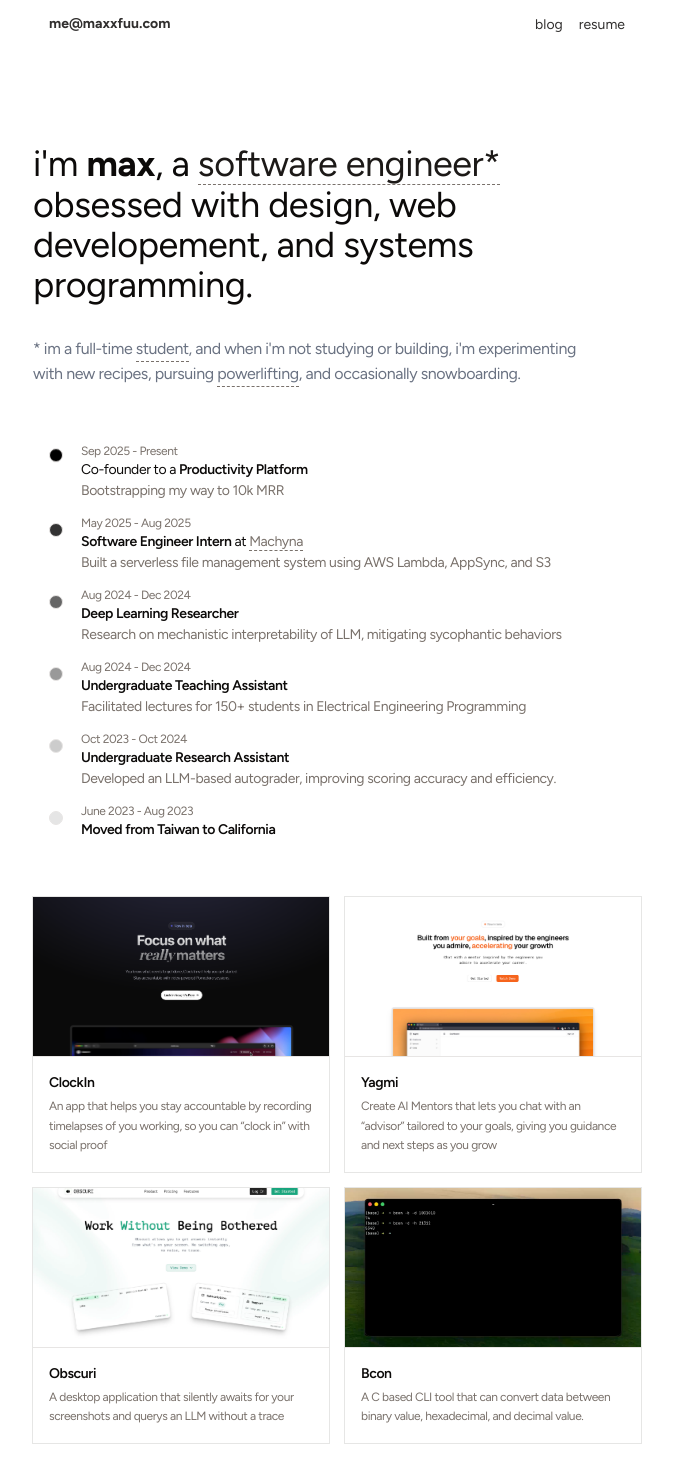
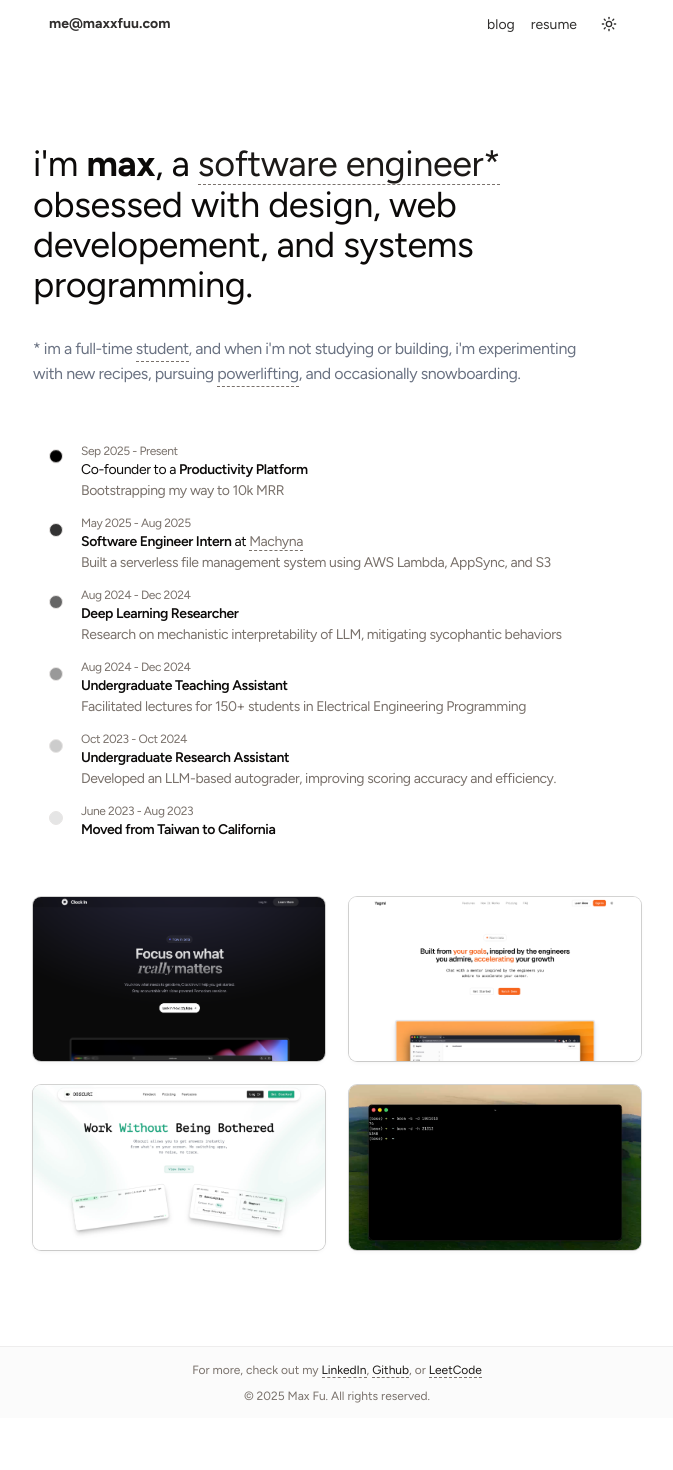
Before and after one commit to maxxfuu/dot-com-v2, a Next.js app: page / in a window 1280 px wide. Shown: the top 1470 px of the page, without its empty margins (303-976 px from the left). After the commit the page ends 1419 px from the top, so only its background shows below. Built offline with nearby package versions, Linux system fonts and the light colour scheme.

Commit message:
added theme selector and description card

```diff
--- a/app/layout.tsx
+++ b/app/layout.tsx
@@ -3,6 +3,7 @@ import { Geist, Geist_Mono, Figtree } from "next/font/google";
 import "./globals.css";
 import { Navbar } from "@/components/navbar";
 import { Footer } from "@/components/footer";
+import { ThemeProvider } from "@/components/theme-provider";
 
 const figtree = Figtree({ subsets: ['latin'], variable: '--font-sans' });
 
@@ -45,13 +46,20 @@ export default function RootLayout({
   children: React.ReactNode;
 }>) {
   return (
-    <html lang="en" className={figtree.variable}>
+    <html lang="en" className={figtree.variable} suppressHydrationWarning>
       <body
         className={`${geistSans.variable} ${geistMono.variable} antialiased`}
       >
-        <Navbar />
-        {children}
-        <Footer />
+        <ThemeProvider
+          attribute="class"
+          defaultTheme="system"
+          enableSystem
+          disableTransitionOnChange
+        >
+          <Navbar />
+          {children}
+          <Footer />
+        </ThemeProvider>
       </body>
     </html>
   );
--- a/app/page.tsx
+++ b/app/page.tsx
@@ -12,13 +12,13 @@ export default function Page() {
           </Link>
           obsessed with design, web developement, and systems programming.
         </h1>
-        <p className="font-normal text-gray-500 my-8 max-w-xl">
+        <p className="font-normal text-gray-500 my-8 max-w-xl dark:text-gray-200">
           * im a {" full-time "}
           <Link href="https://www.linkedin.com/in/maxxfuu" target="_blank">
-            <span className="inline-flex items-center text-gray-500 border-b border-dashed border-muted-foreground cursor-pointer">student</span>
+            <span className="inline-flex items-center text-gray-500 border-b border-dashed border-muted-foreground dark:text-gray-200 cursor-pointer">student</span>
           </Link>, and when i'm not studying or building, i'm experimenting with new recipes, pursuing {" "}
           <Link href="https://www.instagram.com/max_lyfts" target="_blank">
-            <span className="inline-flex items-center text-gray-500 border-b border-dashed border-muted-foreground cursor-pointer">powerlifting</span>
+            <span className="inline-flex items-center text-gray-500 border-b border-dashed border-muted-foreground dark:text-gray-200 cursor-pointer">powerlifting</span>
           </Link>,
          and occasionally snowboarding.
         </p>
--- a/components/navbar.tsx
+++ b/components/navbar.tsx
@@ -1,17 +1,47 @@
+"use client"
+
 import Link from "next/link";
+import { DropdownMenu, DropdownMenuTrigger } from "./ui/dropdown-menu";
+import { Button } from "./ui/button";
+import { Sun } from "lucide-react";
+import { Moon } from "lucide-react";
+import { DropdownMenuContent } from "./ui/dropdown-menu";
+import { DropdownMenuItem } from "./ui/dropdown-menu";
+import { useTheme } from "next-themes";
 
 export function Navbar() {
+  const { setTheme } = useTheme();
   return (
     <nav className="max-w-full sticky top-0 z-50 bg-background/95 opacity-85 backdrop-blur px-8">
       <div className="max-w-xl mx-auto flex justify-between items-center h-12">
         <Link href="/" className="text-sm font-bold">me@maxxfuu.com</Link>
-        <ul className="flex space-x-4">
+        <ul className="flex flex-row items-center space-x-4">
           <li>
             <Link href="/blog" className="text-sm">blog</Link>
           </li>
           <li>
             <Link href="/resume.pdf" target="_blank" className="text-sm">resume</Link>
           </li>
+          <DropdownMenu>
+            <DropdownMenuTrigger asChild>
+              <Button variant="ghost" size="icon">
+                <Sun className="h-[1.2rem] w-[1.2rem] scale-100 rotate-0 transition-all dark:scale-0 dark:-rotate-90" />
+                <Moon className="absolute h-[1.2rem] w-[1.2rem] scale-0 rotate-90 transition-all dark:scale-100 dark:rotate-0" />
+                <span className="sr-only">Toggle theme</span>
+              </Button>
+            </DropdownMenuTrigger>
+            <DropdownMenuContent align="end">
+              <DropdownMenuItem onClick={() => setTheme("light")}>
+                Light
+              </DropdownMenuItem>
+              <DropdownMenuItem onClick={() => setTheme("dark")}>
+                Dark
+              </DropdownMenuItem>
+              <DropdownMenuItem onClick={() => setTheme("system")}>
+                System
+              </DropdownMenuItem>
+            </DropdownMenuContent>
+          </DropdownMenu>
         </ul>
       </div>
     </nav>
--- a/components/projects.tsx
+++ b/components/projects.tsx
@@ -1,11 +1,13 @@
 "use client";
 
-import { Card, CardDescription, CardHeader, CardTitle } from "./ui/card";
+import { Card  } from "./ui/card";
 import { Dialog, DialogContent, DialogDescription, DialogFooter, DialogHeader, DialogTitle } from "./ui/dialog";
 import { Button } from "./ui/button";
 import Image from "next/image";
 import Link from "next/link";
 import { useState } from "react";
+import { SquareArrowOutUpRight } from 'lucide-react';
+
 
 interface Project {
   title: string;
@@ -53,13 +55,14 @@ import type { SVGProps } from "react";
 import { motion } from "framer-motion";
 
 const GitHub = (props: SVGProps<SVGSVGElement>) => (
-  <svg {...props} viewBox="0 0 1024 1024" fill="none">
+  <svg {...props} viewBox="0 0 1024 1024" fill="currentColor">
     <path
       fillRule="evenodd"
       clipRule="evenodd"
       d="M8 0C3.58 0 0 3.58 0 8C0 11.54 2.29 14.53 5.47 15.59C5.87 15.66 6.02 15.42 6.02 15.21C6.02 15.02 6.01 14.39 6.01 13.72C4 14.09 3.48 13.23 3.32 12.78C3.23 12.55 2.84 11.84 2.5 11.65C2.22 11.5 1.82 11.13 2.49 11.12C3.12 11.11 3.57 11.7 3.72 11.94C4.44 13.15 5.59 12.81 6.05 12.6C6.12 12.08 6.33 11.73 6.56 11.53C4.78 11.33 2.92 10.64 2.92 7.58C2.92 6.71 3.23 5.99 3.74 5.43C3.66 5.23 3.38 4.41 3.82 3.31C3.82 3.31 4.49 3.1 6.02 4.13C6.66 3.95 7.34 3.86 8.02 3.86C8.7 3.86 9.38 3.95 10.02 4.13C11.55 3.09 12.22 3.31 12.22 3.31C12.66 4.41 12.38 5.23 12.3 5.43C12.81 5.99 13.12 6.7 13.12 7.58C13.12 10.65 11.25 11.33 9.47 11.53C9.76 11.78 10.01 12.26 10.01 13.01C10.01 14.08 10 14.94 10 15.21C10 15.42 10.15 15.67 10.55 15.59C13.71 14.53 16 11.53 16 8C16 3.58 12.42 0 8 0Z"
       transform="scale(64)"
-      fill="#ffff"
+      fill="currentColor"
+      color="currentColor"
     />
   </svg>
 );
@@ -82,24 +85,35 @@ export function Projects() {
 
   return (
     <>
-      <div className="my-14 grid grid-cols-1 md:grid-cols-2 gap-4">
+      <div className="my-14 grid grid-cols-1 md:grid-cols-2 gap-6">
         {Object.entries(projects).map(([key, value]) => (
           <Card
             key={key}
-            className="p-0 cursor-pointer"
+            role="button"
+            tabIndex={0}
+            className="group relative aspect-[16/9] w-full overflow-hidden rounded-md border-0 bg-white dark:bg-black p-0 cursor-pointer shadow-[0px_0px_0px_1px_rgba(9,9,11,0.08),0px_1px_2px_-1px_rgba(9,9,11,0.08),0px_2px_4px_0px_rgba(9,9,11,0.04)] focus:outline-none focus-visible:ring-2 focus-visible:ring-ring focus-visible:ring-offset-2"
             onClick={() => handleProjectClick(key, value)}
+            onKeyDown={(e) => e.key === "Enter" && handleProjectClick(key, value)}
           >
             <Image
               src={value.image}
               alt={value.title}
-              width={500}
-              height={300}
-              className="w-full h-40 object-cover border-b rounded-t-sm hover:scale-103 transition-all duration-300 cursor-pointer"
+              width={800}
+              height={400}
+              className="object-cover transition-all duration-180 ease-in-out scale-100 blur-0 group-hover:scale-102 group-hover:blur-[2px]"
             />
-            <CardHeader>
-              <CardTitle>{value.title}</CardTitle>
-              <CardDescription>{value.description}</CardDescription>
-            </CardHeader>
+            {/* Description card: inset with margins, slides up on hover/focus */}
+            <div
+              className="absolute bottom-2.5 left-2.5 right-2.5 top-2.5 rounded-md bg-white/95 dark:bg-black/95 backdrop-blur-sm px-4 py-3.5 text-[13px] shadow-[0px_0px_0px_1px_rgba(0,0,0,0.08),0px_1px_2px_-1px_rgba(0,0,0,0.08),0px_2px_4px_0px_rgba(0,0,0,0.04)] transition-transform duration-300 ease-out translate-y-[calc(100%+1.5rem)] group-hover:translate-y-0 group-focus-visible:translate-y-0 pointer-events-none"
+            >
+              <div className="flex flex-row justify-between items-center">
+                <h3 className="font-semibold text-gray-900 dark:text-white">{value.title}</h3>
+                <Link href={value.link || "#"} target="_blank">
+                  <SquareArrowOutUpRight className="w-4 h-4" />
+                </Link>
+              </div>
+              <p className="mt-1 leading-snug text-gray-600 dark:text-gray-200">{value.description}</p>
+            </div>
           </Card>
         ))}
       </div>
--- /dev/null
+++ b/components/theme-provider.tsx
@@ -0,0 +1,11 @@
+"use client"
+
+import * as React from "react"
+import { ThemeProvider as NextThemesProvider } from "next-themes"
+
+export function ThemeProvider({
+  children,
+  ...props
+}: React.ComponentProps<typeof NextThemesProvider>) {
+  return <NextThemesProvider {...props}>{children}</NextThemesProvider>
+}
--- a/components/ui/button.tsx
+++ b/components/ui/button.tsx
@@ -5,7 +5,7 @@ import { Slot } from "radix-ui"
 import { cn } from "@/lib/utils"
 
 const buttonVariants = cva(
-  "focus-visible:border-ring focus-visible:ring-ring/50 aria-invalid:ring-destructive/20 dark:aria-invalid:ring-destructive/40 aria-invalid:border-destructive dark:aria-invalid:border-destructive/50 rounded-none border border-transparent bg-clip-padding text-xs font-medium focus-visible:ring-1 aria-invalid:ring-1 [&_svg:not([class*='size-'])]:size-4 inline-flex items-center justify-center whitespace-nowrap transition-all disabled:pointer-events-none disabled:opacity-50 [&_svg]:pointer-events-none shrink-0 [&_svg]:shrink-0 outline-none group/button select-none",
+  "focus-visible:border-ring focus-visible:ring-ring/50 aria-invalid:ring-destructive/20 dark:aria-invalid:ring-destructive/40 aria-invalid:border-destructive dark:aria-invalid:border-destructive/50 rounded-md border border-transparent bg-clip-padding text-xs font-medium focus-visible:ring-1 aria-invalid:ring-1 [&_svg:not([class*='size-'])]:size-4 inline-flex items-center justify-center whitespace-nowrap transition-all disabled:pointer-events-none disabled:opacity-50 [&_svg]:pointer-events-none shrink-0 [&_svg]:shrink-0 outline-none group/button select-none",
   {
     variants: {
       variant: {
@@ -18,12 +18,12 @@ const buttonVariants = cva(
       },
       size: {
         default: "h-8 gap-1.5 px-2.5 has-data-[icon=inline-end]:pr-2 has-data-[icon=inline-start]:pl-2",
-        xs: "h-6 gap-1 rounded-none px-2 text-xs has-data-[icon=inline-end]:pr-1.5 has-data-[icon=inline-start]:pl-1.5 [&_svg:not([class*='size-'])]:size-3",
-        sm: "h-7 gap-1 rounded-none px-2.5 has-data-[icon=inline-end]:pr-1.5 has-data-[icon=inline-start]:pl-1.5 [&_svg:not([class*='size-'])]:size-3.5",
+        xs: "h-6 gap-1 rounded-md px-2 text-xs has-data-[icon=inline-end]:pr-1.5 has-data-[icon=inline-start]:pl-1.5 [&_svg:not([class*='size-'])]:size-3",
+        sm: "h-7 gap-1 rounded-md px-2.5 has-data-[icon=inline-end]:pr-1.5 has-data-[icon=inline-start]:pl-1.5 [&_svg:not([class*='size-'])]:size-3.5",
         lg: "h-9 gap-1.5 px-2.5 has-data-[icon=inline-end]:pr-3 has-data-[icon=inline-start]:pl-3",
         icon: "size-8",
-        "icon-xs": "size-6 rounded-none [&_svg:not([class*='size-'])]:size-3",
-        "icon-sm": "size-7 rounded-none",
+        "icon-xs": "size-6 rounded-md [&_svg:not([class*='size-'])]:size-3",
+        "icon-sm": "size-7 rounded-md",
         "icon-lg": "size-9",
       },
     },
--- a/package.json
+++ b/package.json
@@ -16,6 +16,7 @@
     "lucide-react": "^0.562.0",
     "motion": "^12.23.26",
     "next": "16.1.0",
+    "next-themes": "^0.4.6",
     "radix-ui": "^1.4.3",
     "react": "19.2.3",
     "react-dom": "19.2.3",
```
Also changed, not shown: components/experience.tsx (+6 -6 lines), components/ui/dropdown-menu.tsx (+6 -6 lines), 1 other file (tests, documents, lock files or other folders).
